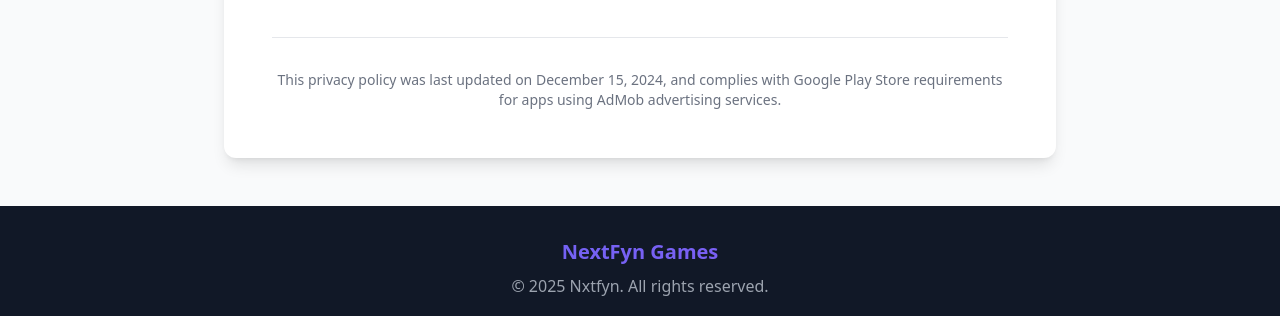
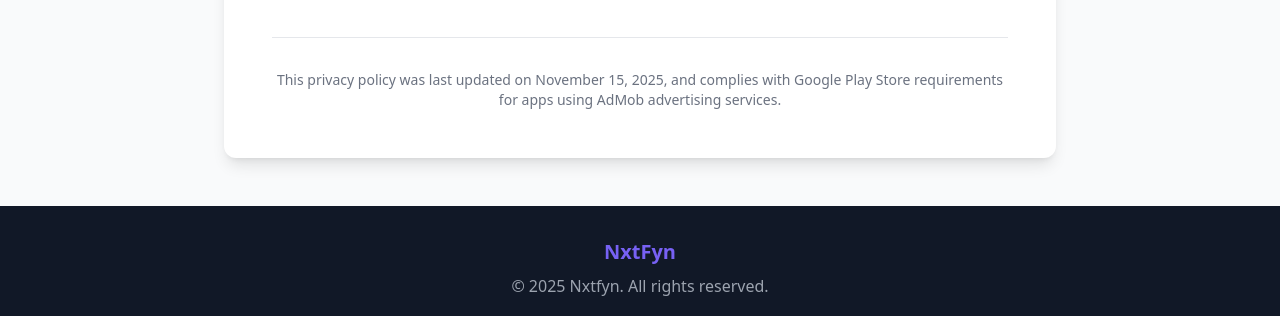
Before and after one commit to nxtfyn/website, a plain HTML site: page privacy-policy.html in a window 1280 px wide. Shown: the part 3171-3487 px from the top of the page. Drawn offline with nearby package versions, Linux system fonts and the light colour scheme.

Commit message:
Update privacy-policy.html

```diff
--- a/privacy-policy.html
+++ b/privacy-policy.html
@@ -177,7 +177,7 @@
 
                 <div class="border-t border-gray-200 dark:border-gray-700 pt-8 mt-12">
                     <p class="text-sm text-gray-500 dark:text-gray-400 text-center">
-                        This privacy policy was last updated on December 15, 2024, and complies with Google Play Store requirements for apps using AdMob advertising services.
+                        This privacy policy was last updated on November 15, 2025, and complies with Google Play Store requirements for apps using AdMob advertising services.
                     </p>
                 </div>
             </div>
@@ -188,7 +188,7 @@
     <footer class="bg-gray-900 dark:bg-black text-white py-8">
         <div class="max-w-7xl mx-auto px-4 sm:px-6 lg:px-8 text-center">
             <div class="text-xl font-bold bg-gradient-to-r from-primary to-secondary bg-clip-text text-transparent mb-2">
-                NextFyn Games
+                NxtFyn
             </div>
             <p class="text-gray-400">&copy; 2025 Nxtfyn. All rights reserved.</p>
         </div>
```
